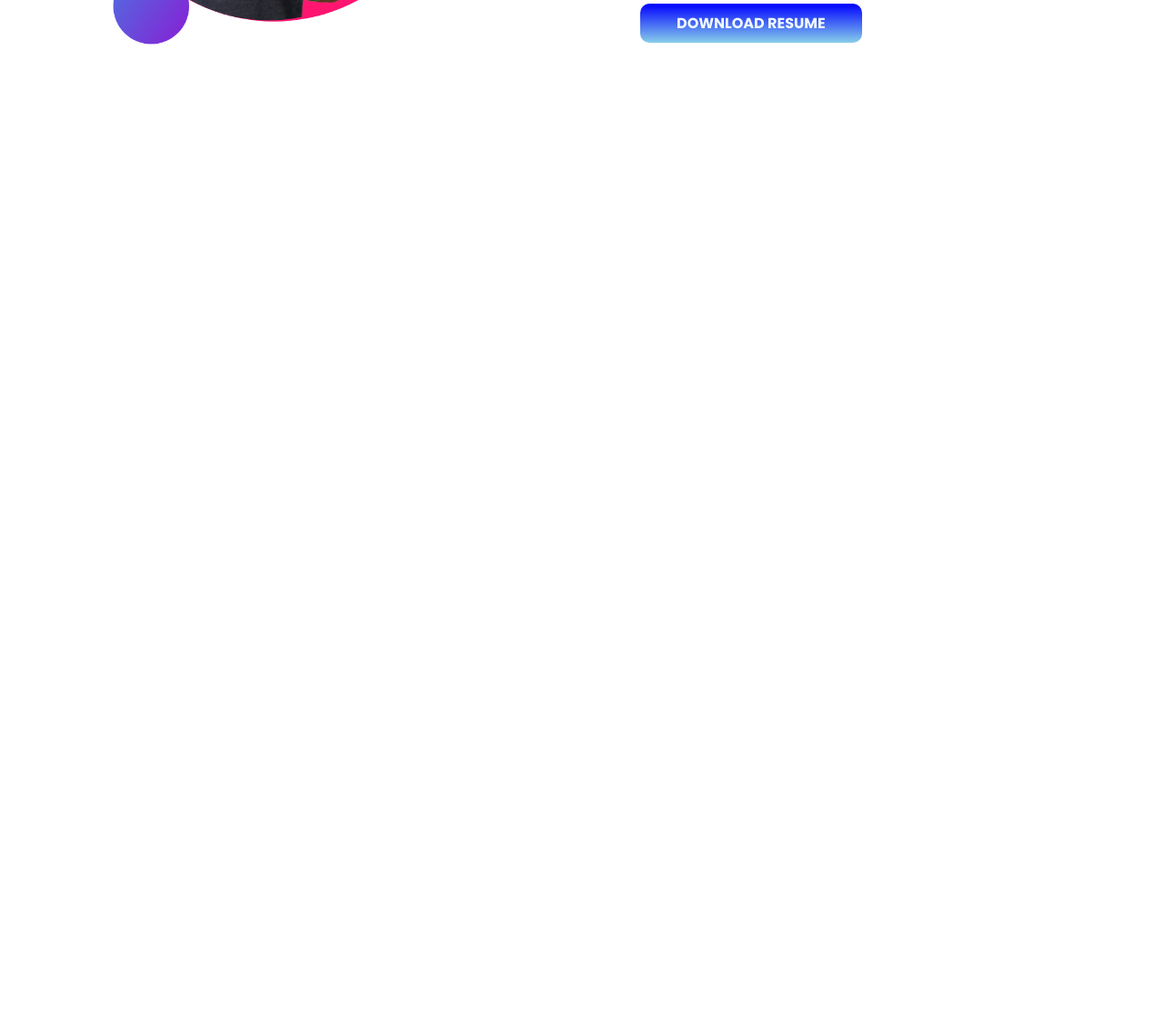
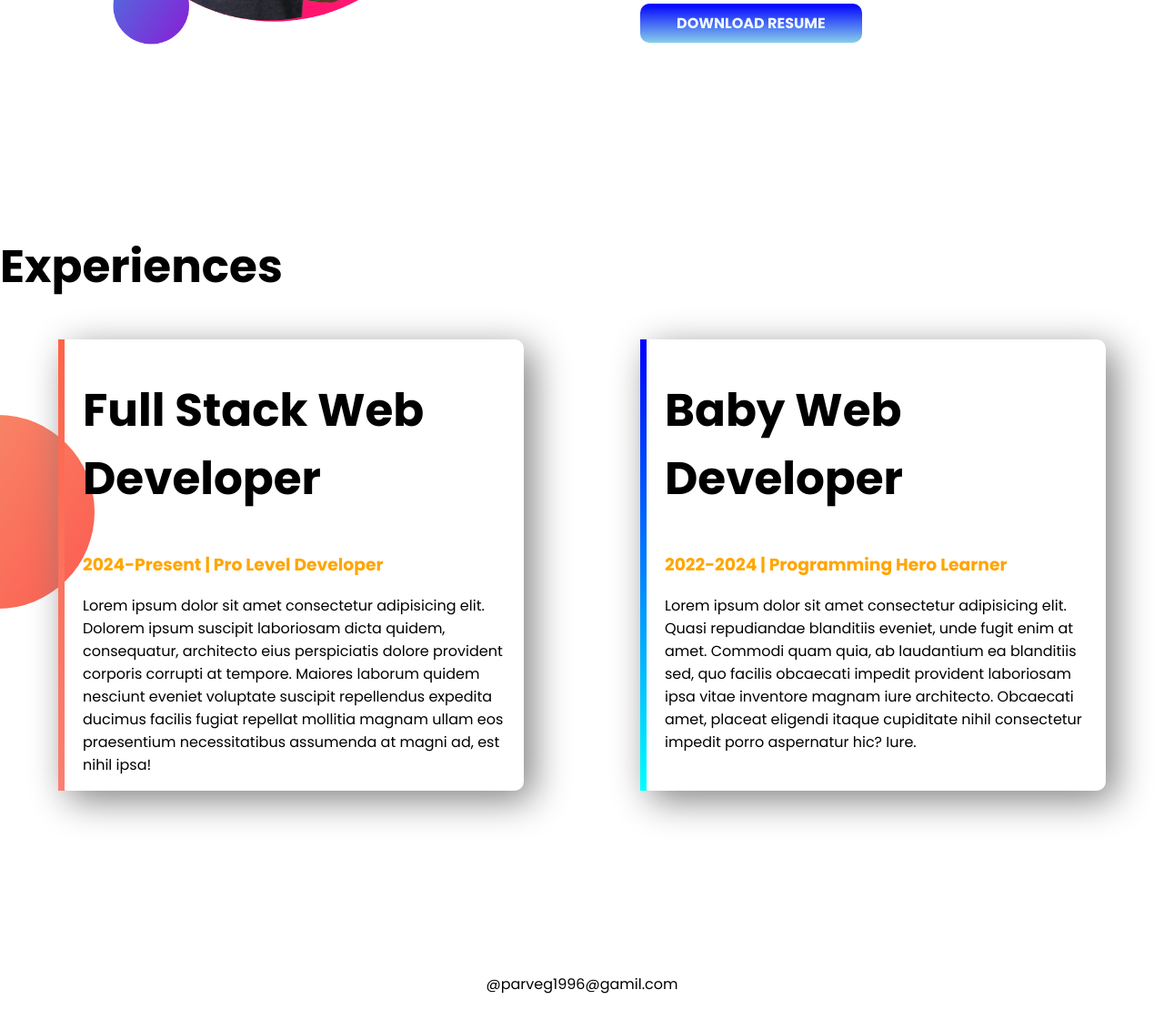
Before and after one commit to parvej123k/parvej-khan, a plain HTML site: page index.html in a window 1280 px wide. Shown: the part 1079-2189 px from the top of the page at 91% size. Before the commit the page ends 1335 px from the top, so only its background shows below. Drawn offline with Linux system fonts and the light colour scheme.

Commit message:
footer-and-ex

```diff
--- a/index.html
+++ b/index.html
@@ -14,7 +14,7 @@
 </head>
 
 <body>
-    <section class="top-banner">
+    <section class="top-banner flexble-container">
         <div class="half-width">
             <h1>Welcome To</h1>
             <h1><span class="orenge-color">Parvej Khan</span> World!</h1>
@@ -34,7 +34,7 @@
 
 
 
-    <section class="dream-big">
+    <section class="dream-big flexble-container">
         <div class="half-width">
             <img src="images/jhankar2.png" alt="">
         </div>
@@ -49,6 +49,36 @@
         </div>
 
     </section>
+
+
+    <section class="experience-area">
+        <h1>Experiences</h1>
+        <div class="flexble-container">
+            <div id="baby-web-dev" class="experience-item">
+                <h1>Full Stack Web Developer</h1>
+                <h3 class="orenge-color">2024-Present | Pro Level Developer</h3>
+                <p>Lorem ipsum dolor sit amet consectetur adipisicing elit. Dolorem ipsum suscipit laboriosam dicta
+                    quidem,
+                    consequatur, architecto eius perspiciatis dolore provident corporis corrupti at tempore. Maiores
+                    laborum
+                    quidem nesciunt eveniet voluptate suscipit repellendus expedita ducimus facilis fugiat repellat
+                    mollitia
+                    magnam ullam eos praesentium necessitatibus assumenda at magni ad, est nihil ipsa!</p>
+            </div>
+            <div id="full-stack-dev" class="experience-item">
+                <h1>Baby Web Developer</h1>
+                <h3 class="orenge-color">2022-2024 | Programming Hero Learner</h3>
+                <p>Lorem ipsum dolor sit amet consectetur adipisicing elit. Quasi repudiandae blanditiis eveniet, unde
+                    fugit
+                    enim at amet. Commodi quam quia, ab laudantium ea blanditiis sed, quo facilis obcaecati impedit
+                    provident laboriosam ipsa vitae inventore magnam iure architecto. Obcaecati amet, placeat eligendi
+                    itaque cupiditate nihil consectetur impedit porro aspernatur hic? Iure.</p>
+            </div>
+        </div>
+    </section>
+    <footer>
+        <p>@parveg1996@gamil.com</p>
+    </footer>
 </body>
 
 </html>
--- a/style.css
+++ b/style.css
@@ -13,7 +13,7 @@ h1 {
     color: orange;
 }
 
-section {
+.flexble-container {
     display: flex;
     margin-bottom: 200px;
 }
@@ -46,3 +46,35 @@ section {
     background-repeat: no-repeat;
     background-position: right;
 }
+
+.experience-area {
+    background-image: url(images/exp-bg.png);
+    background-repeat: no-repeat;
+    background-position: left;
+}
+
+.experience-item {
+    box-shadow: 10px 10px 40px gray;
+    width: 40%;
+    margin-left: 5%;
+    margin-right: 5%;
+    border-radius: 10px;
+    padding-left: 20px;
+    border-left: 10px solid;
+}
+
+#baby-web-dev {
+    border-left: 7px solid;
+    border-image: linear-gradient(tomato, salmon);
+    border-image-slice: 1;
+}
+
+#full-stack-dev {
+    border-left: 7px solid;
+    border-image: linear-gradient(blue, cyan);
+    border-image-slice: 1;
+}
+
+footer p {
+    text-align: center;
+}
```
